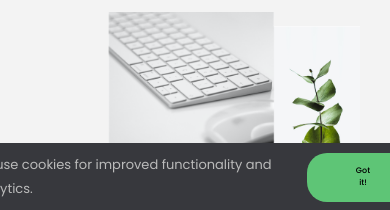
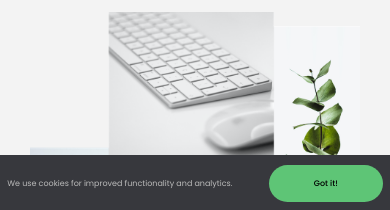
Before and after one commit to catherineisonline/bankist, a plain HTML site: page index.html in a window 390 px wide. Shown: the part 632-842 px from the top of the page. Drawn offline with Linux system fonts and the light colour scheme.

Commit message:
fixed sticky navigation empty space at the top, cookie button link color on Safari and cookie message section reponsive width

```diff
--- a/responsive.css
+++ b/responsive.css
@@ -145,7 +145,7 @@
     display: none;
   }
   .cookie-message button,
-  “ .cookie-message {
+  .cookie-message {
     font-size: 0.8rem;
   }
   .login__input {
--- a/style.css
+++ b/style.css
@@ -95,7 +95,9 @@ body {
   transition: all 0.3s;
   width: max-content;
 }
-
+.btn---close-cookie {
+  color: black;
+}
 p {
   color: #666;
 }
@@ -129,6 +131,7 @@ img {
 .nav.sticky {
   position: fixed;
   background-color: rgba(255, 255, 255, 0.95);
+  margin-top: 0;
 }
 
 .nav__logo {
```
